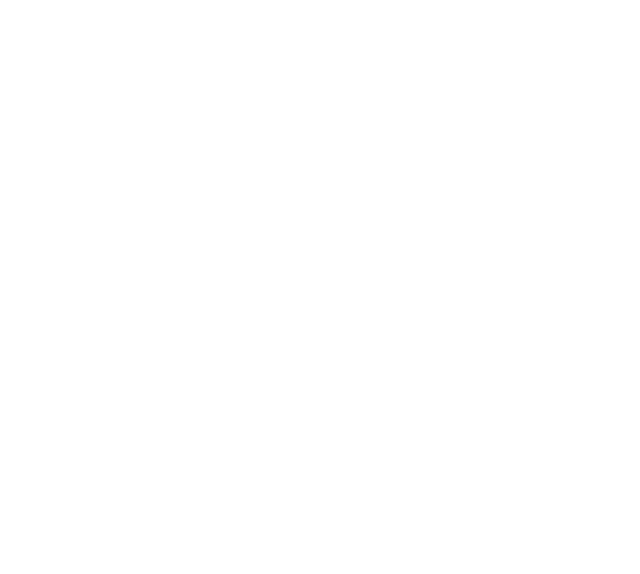
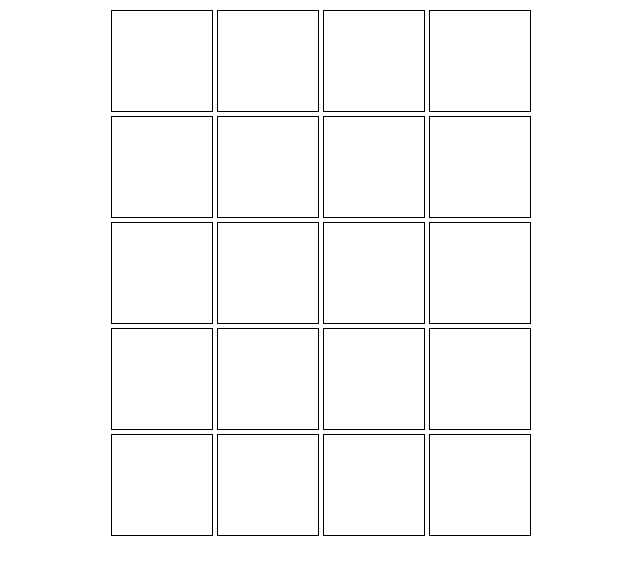
Before and after one commit to BrandonASmith/Project1, a plain HTML site: page index.html in a window 1280 px wide. Shown: the whole page, without its empty margins (274-914 px from the left). Drawn offline with nearby package versions, Linux system fonts and the light colour scheme.

Commit message:
create cells

```diff
--- a/assets/css/style.css
+++ b/assets/css/style.css
@@ -0,0 +1,12 @@
+.cell{
+	height: 100px;
+	width: 100px;
+	border: 1px solid black;
+	float: left;
+	margin: 2px;
+
+}
+.container{
+	width: 515px;
+	margin: 0 auto;
+}
--- a/index.html
+++ b/index.html
@@ -7,7 +7,31 @@
 	<script type="text/javascript" src="https://code.jquery.com/jquery-1.11.3.min.js"></script>
 </head>
 <body>
+	<div class="container">
 
-<script type="text/javascript" src="assets/js/app.js"></script>
+		<div class="cell" id=""></div>
+		<div class="cell" id=""></div>
+		<div class="cell" id=""></div>
+		<div class="cell" id=""></div>
+		<div class="cell" id=""></div>
+		<div class="cell" id=""></div>
+		<div class="cell" id=""></div>
+		<div class="cell" id=""></div>
+		<div class="cell" id=""></div>
+		<div class="cell" id=""></div>
+		<div class="cell" id=""></div>
+		<div class="cell" id=""></div>
+		<div class="cell" id=""></div>
+		<div class="cell" id=""></div>
+		<div class="cell" id=""></div>
+		<div class="cell" id=""></div>
+		<div class="cell" id=""></div>
+		<div class="cell" id=""></div>
+		<div class="cell" id=""></div>
+		<div class="cell" id=""></div>
+
+
+	</div>
+	<script type="text/javascript" src="assets/js/app.js"></script>
 </body>
 </html>
```
